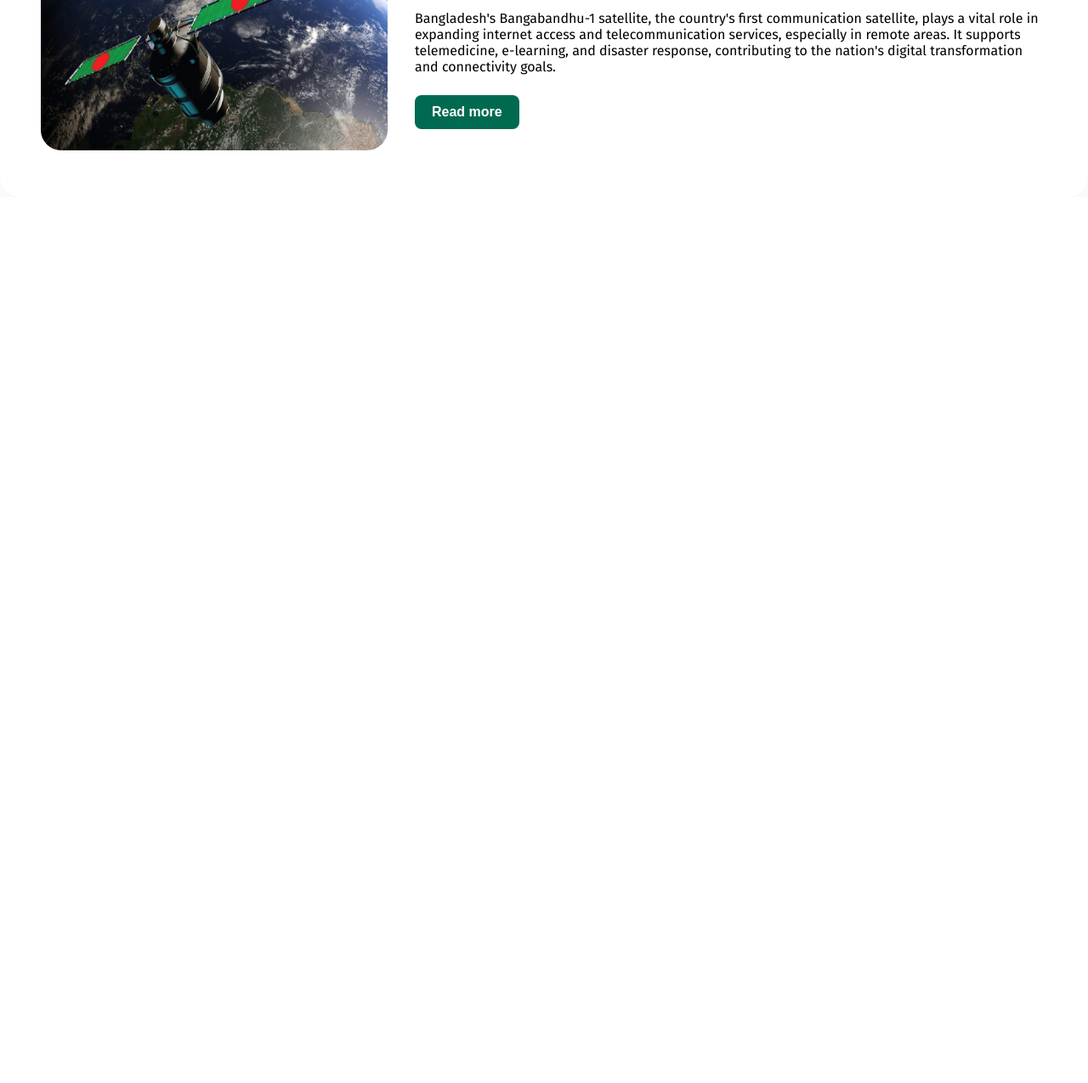
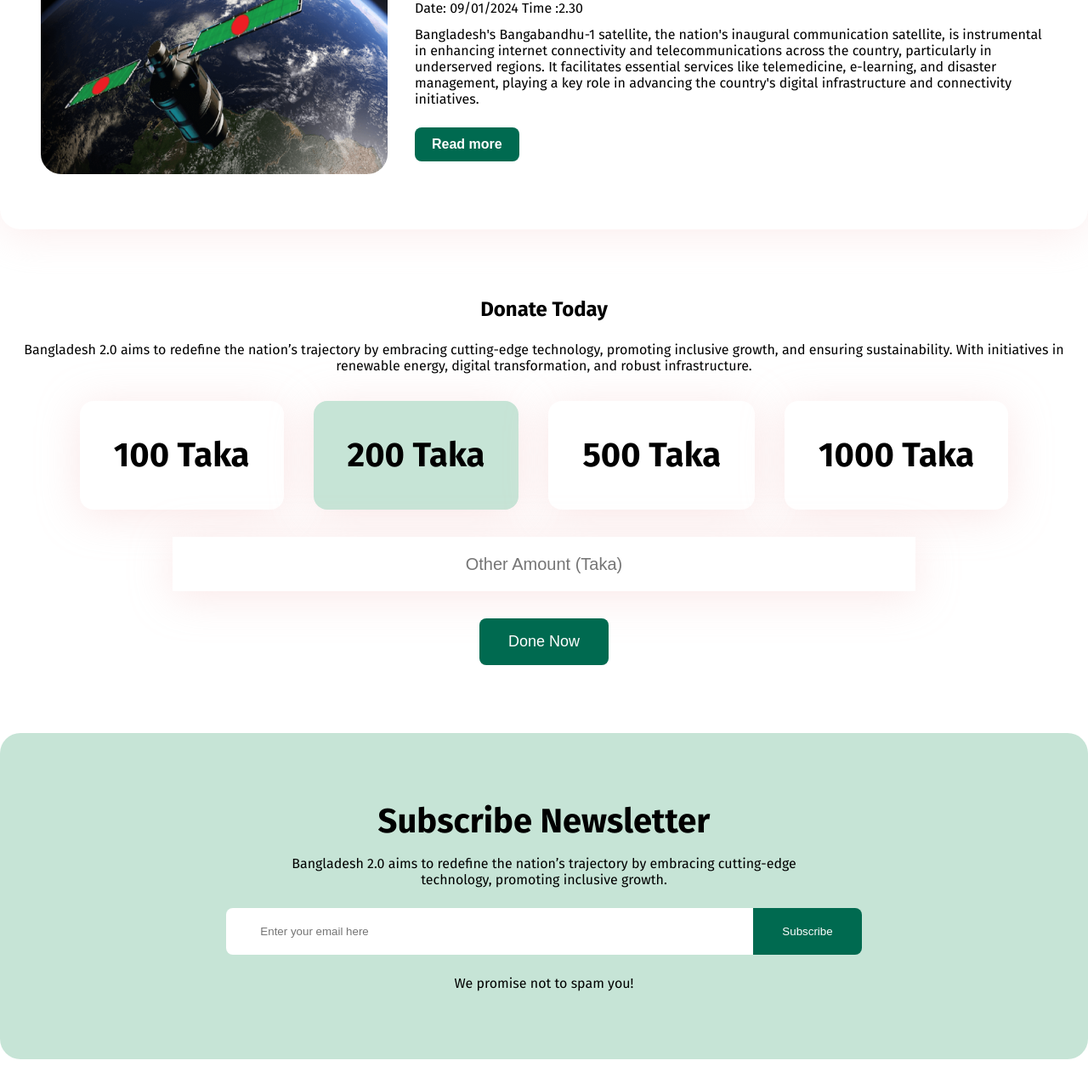
Before and after one commit to ramimstar/bangladesh-2-0-ramim-assignment-1, a plain HTML site: page index.html in a window 1280 px wide. Shown: the part 2791-4066 px from the top of the page at 85% size. Before the commit the page ends 3023 px from the top, so only its background shows below. Drawn offline with Linux system fonts and the light colour scheme.

Commit message:
end Donate section

```diff
--- a/index.html
+++ b/index.html
@@ -88,10 +88,7 @@
         <section class="all-news">
             <h2 class="recent-news-title">Recent News</h2>
             <p class="description">
-                Bangladesh 2.0 aims to redefine the nation’s trajectory by embracing cutting-edge
-                technology, promoting inclusive growth, and ensuring sustainability. With initiatives in renewable
-                energy, digital transformation, and robust infrastructure, the country is set to become a global model
-                of development.</p>
+                Envisions of bangladesh 2.0 a transformative path for the nation, focused on harnessing advanced technologies, fostering inclusive development, and prioritizing sustainability. Through initiatives in renewable energy, digital innovation, and strengthening infrastructure, Bangladesh is poised to emerge as a leading example of progress and resilience on the global stage..</p>
                 <div class="news-info">
                     <img class="setalite" src="assets/satelite.png" alt="">
                     <div>
@@ -135,20 +132,54 @@
                             Bangladesh Launches New Satellite
                         </h3>
                         <img src="assets/al-jazeera.png                                   " alt="logo of al-jazeera">
-                        <p class="description date">Date: <time datetime="09/01/2025">09/01/2025  Time :12.30</time></p>
+                        <p class="description date">Date: <time datetime="29/11/2025">09/01/2024  Time :2.30</time></p>
                         <p class="description">
-                            Bangladesh's Bangabandhu-1 satellite, the country's first communication satellite, plays a vital
-                            role in expanding internet access and telecommunication services, especially in remote areas. It
-                            supports telemedicine, e-learning, and disaster response, contributing to the nation's digital
-                            transformation and connectivity goals.
+                            Bangladesh's Bangabandhu-1 satellite, the nation's inaugural communication satellite, is instrumental in enhancing internet connectivity and telecommunications across the country, particularly in underserved regions. It facilitates essential services like telemedicine, e-learning, and disaster management, playing a key role in advancing the country's digital infrastructure and connectivity initiatives.
                         </p>
                             <button class="btn-news">Read more</button>
 
                     </div>
                 </div>
         </section>
+        <section class="donate">
+            <h2 class="donateday">Donate Today</h2>
+            <p class="description donettk">Bangladesh 2.0 aims to redefine the nation’s trajectory by embracing cutting-edge technology, promoting inclusive growth, and ensuring sustainability. With initiatives in renewable energy, digital transformation, and robust infrastructure.</p>
+            <div class="input-money">
+                <div class="box-tk">
+                    <h3 class="banglatk">100 Taka</h3>
+                    <h3 class="banglatk color-tk">200 Taka</h3>
+                    <h3 class="banglatk">500 Taka</h3>
+                    <h3 class="banglatk">1000 Taka</h3>
+                </div>
+                <input type="text" placeholder="Other Amount (Taka)">
+            </div>
+            <button class="donate-btn">Done Now</button>
+        </section>
+
+        <section class="subscribe">
+            <h2>
+                Subscribe Newsletter
+            </h2>
+            <p class="description">
+                Bangladesh 2.0 aims to redefine the nation’s trajectory by embracing cutting-edge technology, promoting inclusive growth.
+            </p>
+            <div class="btn-sectioon">
+                <input type="email" name="" id="" placeholder="Enter your email here">
+                <button>Subscribe</button>
+            </div>
+            <p class="description1 description">We promise not to spam you!</p>
+        </section>
     </main>
-    <footer>
+    <footer class="footer">
+        <h3>Bangladesh 2.0</h3>
+        <hr class="horizontal">
+        <section class="">
+            <div class="footer-img">
+                <a href="https://www.facebook.com/ramimstar"><img src="assets/facebook.png" alt="facebook"></a>
+                <a href="https://www.instagram.com/"><img src="assets/instagram.png" alt="Instagram"></a>
+                <a href="https://x.com/"><img src="assets/x.png" alt="X"></a>
+            </div>
+        </section>
 
     </footer>
 </body>
--- a/style/style.css
+++ b/style/style.css
@@ -253,3 +253,149 @@
     color: #d8fff5;
     background-color: rgb(3, 98, 3);
 }
+/* Donate style */
+.donate{
+    margin: 0 auto;
+    max-width: 1280px;
+    display: flex;
+    flex-direction: column;
+    align-items: center;
+}
+.donateday{
+    margin-top: 80px;
+    margin-bottom: 24px;
+    text-align: center;
+}
+.box-tk{
+    display: flex;
+    flex-direction: row;
+    align-items: center;
+    justify-content: space-around;
+    padding: 32px 0px;
+    gap: 35px;
+
+}
+.donettk{
+    text-align: center;
+}
+.banglatk{
+    background-color: #ffffff;
+    font-size: 40px;
+    padding: 40px;
+    border-radius: 16px;
+    box-shadow: 0px 6px 50px rgba(248, 222, 222, 0.726);
+}
+.banglatk:hover{
+
+        background-color: rgb(115, 1, 1);
+        font-size: 40px;
+        color: white;
+}
+.color-tk{
+    background-color: #C6E4D6;
+    font-size: 40px;
+    padding: 40px;
+    border-radius: 16px;
+}
+.input-money{
+    display: flex;
+    flex-direction: column;
+    align-items: center;
+}
+input[type=text]{
+    width: 80%;
+    height: 64px;
+    color: #000000;
+    text-align: center;
+    font-size: 20px;
+    border:none;
+    box-shadow: 0px 6px 50px rgba(248, 222, 222, 0.726);
+
+}
+.donate-btn{
+    background-color:#006A50 ;
+    color: #ffffff;
+    font-size: 18px;
+    padding: 17px 34px;
+    border-radius: 8px;
+    margin-top: 32px;
+    border: none;
+    text-align: center;
+    margin-bottom: 80px;
+}
+.donate-btn:hover{
+    background-color:#5f0000;
+    color: #ffffff;
+}
+.subscribe{
+    background-color:#C6E4D6 ;
+    display: flex;
+    flex-direction: column;
+    align-items: center;
+    max-width: 1280px;
+    margin: 0px auto;
+    border-radius: 24px;
+}
+.subscribe h2{
+    font-size: 40px;
+    font-weight: 700px;
+    padding-top: 80px;
+    color: 0E0E0E;
+}
+.btn-sectioon{
+    max-width: 750px;
+    display: flex;
+    flex-direction: row;
+    gap: 0px;
+}
+.subscribe .description{
+    padding-top:16px;
+    padding-bottom: 24px;
+    max-width: 622px;
+    text-align: center;
+}
+.subscribe .description1{
+    padding-top: 24px;
+    padding-bottom: 80px;
+}
+input[type=email]{
+    height: 55px;
+    border: none;
+    padding-left:40px ;
+    padding-right: 403px;
+    border-radius: 8px 0 0px 8px;
+}
+.btn-sectioon button{
+    background-color:#006A50 ;
+    color: white;
+    padding: 0px 34px;
+    border: none;
+    border-radius: 0px 8px 8px 0px;
+}
+.btn-sectioon button:hover{
+
+}
+/* footer style */
+.footer{
+    margin: 0px auto;
+    max-width: 1280px;
+}
+.footer h3{
+    font-size: 32px;
+    font-weight: 700;
+    margin-top: 80px;
+    margin-bottom: 32px;
+    text-align: center;
+}
+.footer-img{
+    display: flex;
+    flex-direction: row;
+    gap: 23px;
+    margin-top: 32px ;
+    margin-bottom: 50px;
+    justify-content: center;
+}
+.horizontal{
+    max-width: 1122px;
+    margin: 0 auto;
+}
```
